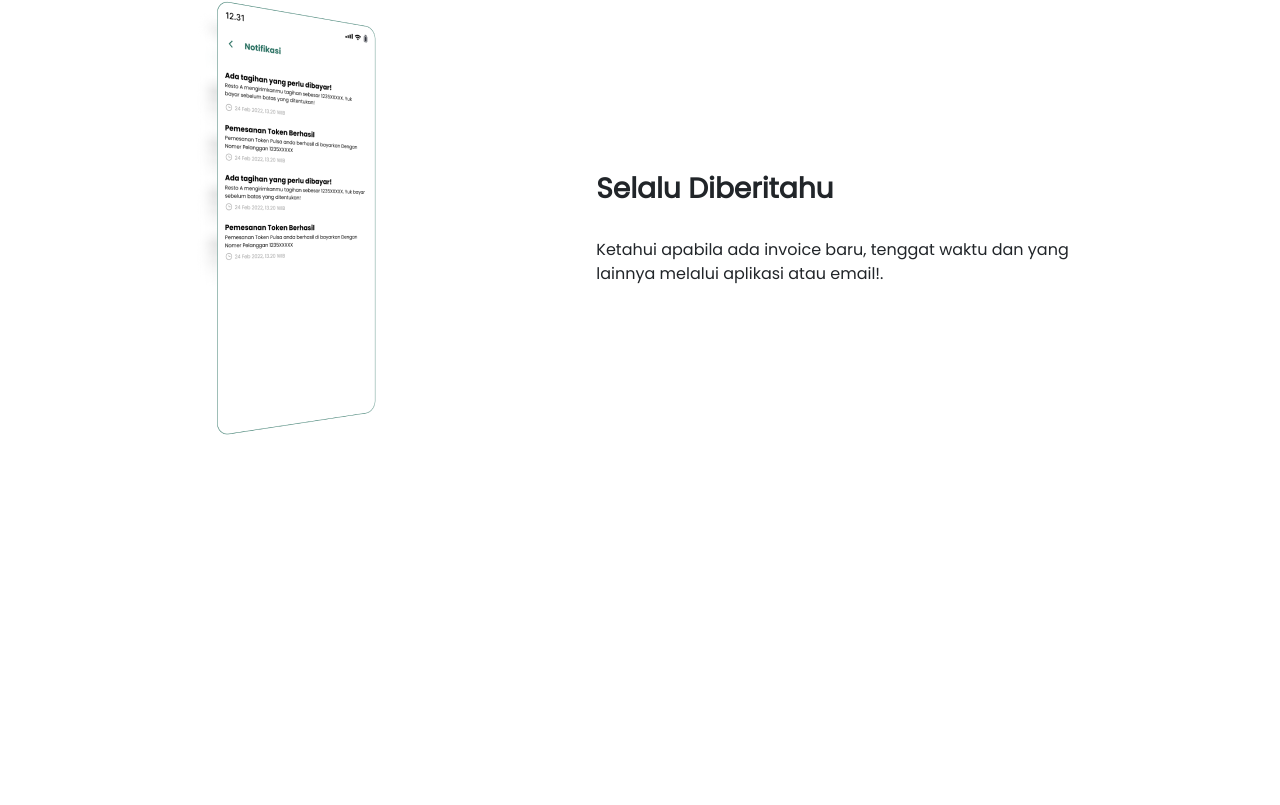
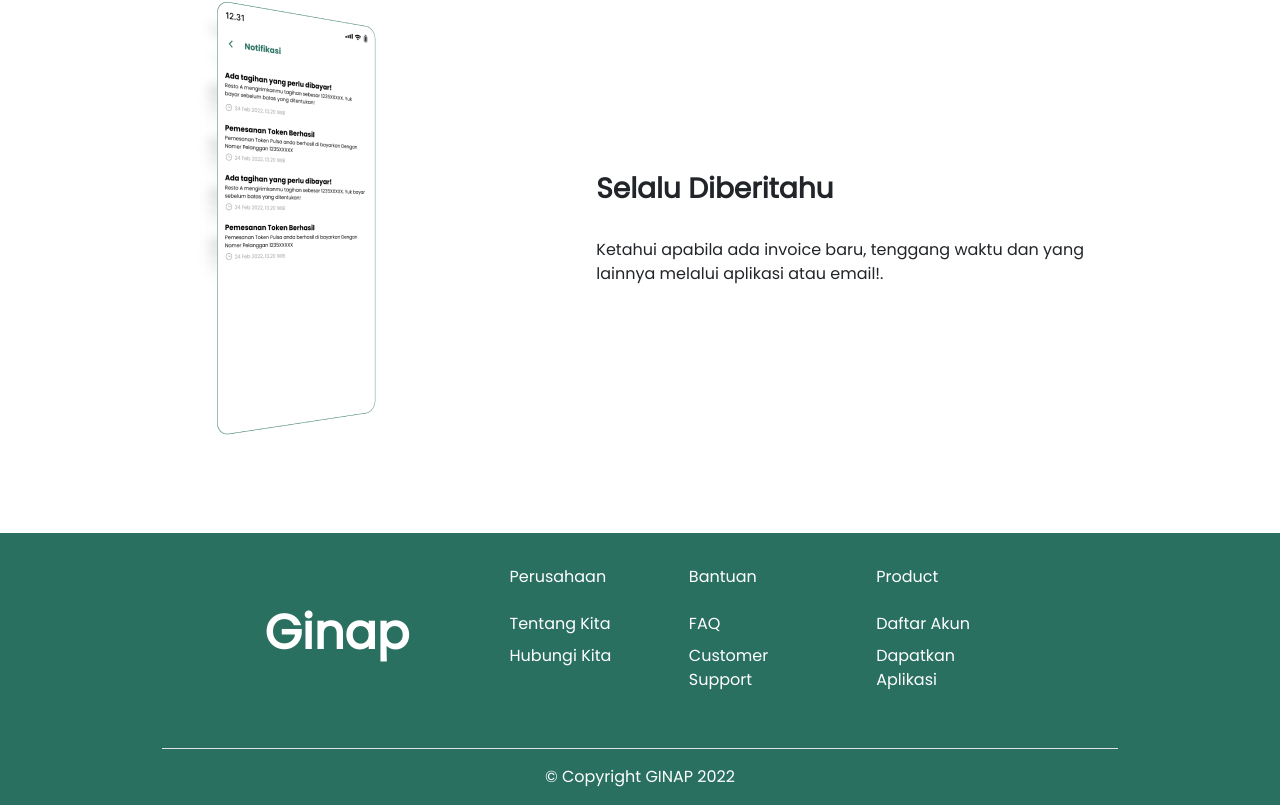
Before and after one commit to Team-20-Alterra/front-end, a React (Create React App) app in the folder fe-generate-invoice/: page / in a window 1280 px wide. Shown: the part 2660-3465 px from the top of the page. Before the commit the page ends 3193 px from the top, so only its background shows below. Built offline with nearby package versions, Linux system fonts and the light colour scheme.

Commit message:
feat: add Footer

```diff
--- a/fe-generate-invoice/src/assets/style/style.css
+++ b/fe-generate-invoice/src/assets/style/style.css
@@ -26,6 +26,9 @@ a {
 }
 .mt-7 {
   margin-top: 5px !important;
+}
+.py-2 {
+  padding: 32px 0 !important;
 }
 /* admin */
 .admin-header {
@@ -525,3 +528,37 @@ a {
 .header-page__navbar ul li a:hover {
   font-weight: bolder;
 }
+.footer {
+  background-color: var(--primary-color);
+  padding: 32px 150px 0 150px !important;
+  color: white;
+}
+.ginap-footer {
+  font-weight: 700;
+  font-size: 48px;
+  display: flex;
+}
+.footer-content {
+  display: flex;
+  flex-direction: row;
+  align-items: flex-start;
+  gap: 32px;
+}
+.footer-content .nav {
+  font-weight: 600 !important;
+  font-size: 16px;
+}
+.footer .row {
+  margin-bottom: 48px;
+}
+.text-copy {
+  font-weight: 400;
+  font-size: 16px;
+  margin-top: 16px;
+}
+li.head {
+  font-weight: 400 !important;
+  font-size: 16px;
+  margin-bottom: 23px !important;
+  color: #ffffff;
+}
--- a/fe-generate-invoice/src/component/Client.jsx
+++ b/fe-generate-invoice/src/component/Client.jsx
@@ -41,7 +41,7 @@ export default function Client() {
                     <img src={selaluDiberitahuImg} alt="selaluDiberitahuImg" />
                     <div className="link-lihat">
                         <h2 className="title">Selalu Diberitahu</h2>
-                        <h4 className="desc">Ketahui apabila ada invoice baru, tenggat waktu dan yang lainnya melalui aplikasi atau email!.</h4>
+                        <h4 className="desc">Ketahui apabila ada invoice baru, tenggang waktu dan yang lainnya melalui aplikasi atau email!.</h4>
                     </div>
                 </div>
             </div>
--- a/fe-generate-invoice/src/component/DashboardFeature/ButtonAddPelanggan.jsx
+++ b/fe-generate-invoice/src/component/DashboardFeature/ButtonAddPelanggan.jsx
@@ -5,12 +5,11 @@ import { toast } from 'react-toastify';
 import { useNavigate } from 'react-router';
 
 
-const ButtonAddPelanggan = () => {
+const ButtonAddPelanggan = ({ setLoading }) => {
     const [APIData, setAPIData] = useState([])
     const [searchTerm, setSearchTerm] = useState("");
     const [selectedID, setSelectedID] = useState("")
     const [searchResults, setSearchResults] = useState([]);
-    const navigate = useNavigate()
 
     useEffect(() => {
         axiosInstance.get('/role/user')
@@ -37,11 +36,12 @@ const ButtonAddPelanggan = () => {
 
     const handleTambahPelanggan = (e) => {
         e.preventDefault()
-        console.log(selectedID)
         axiosInstance.post('/add-customer', {
             user_id: selectedID
         }).then((response) => {
+            setLoading((prev) => !prev)
             if (response.status === 201) {
+
                 toast.success(response.data.message, {
                     position: "top-right",
                     autoClose: 3000,
--- /dev/null
+++ b/fe-generate-invoice/src/component/Footer.jsx
@@ -0,0 +1,46 @@
+import React from 'react'
+
+function Footer() {
+    return (
+        <div className="footer">
+            <div className="container">
+                <footer>
+                    <div className="row justify-content-center">
+                        <div className="col-md-3 d-flex align-items-center">
+                            <div className="ginap-footer">Ginap</div>
+                        </div>
+                        <div className="col-6 col-md-2 me-3">
+                            <ul className="nav flex-column">
+                                <li className="nav-item mb-2 head">Perusahaan</li>
+                                <li className="nav-item mb-2">Tentang Kita</li>
+                                <li className="nav-item mb-2">Hubungi Kita</li>
+                            </ul>
+                        </div>
+
+                        <div className="col-6 col-md-2 me-4">
+                            <ul className="nav flex-column">
+                                <li className="mb-2 head">Bantuan</li>
+                                <li className="nav-item mb-2">FAQ</li>
+                                <li className="nav-item mb-2">Customer Support</li>
+                            </ul>
+                        </div>
+
+                        <div className="col-6 col-md-2">
+                            <ul className="nav flex-column">
+                                <li className="nav-item mb-2 head">Product</li>
+                                <li className="nav-item mb-2">Daftar Akun</li>
+                                <li className="nav-item mb-2">Dapatkan Aplikasi</li>
+                            </ul>
+                        </div>
+                    </div>
+
+                    <div className="d-flex flex-column flex-sm-row justify-content-center border-top">
+                        <p className="text-copy">&copy; Copyright GINAP 2022</p>
+                    </div>
+                </footer>
+            </div>
+        </div>
+    )
+}
+
+export default Footer
--- a/fe-generate-invoice/src/component/Navbar.jsx
+++ b/fe-generate-invoice/src/component/Navbar.jsx
@@ -54,7 +54,7 @@ const Navbar = () => {
                     <div className="me-3">
                         <a className=" text-white text-decoration-none">
                             <img src={DefaultProfile} alt="Profile" className="imgNavbar rounded-circle me-1" />
-                            <strong className='TextNavbar me-2'>{profile.User.name}</strong>
+                            <strong className='TextNavbar me-2'></strong>
                         </a>
                         <HiArrowRightOnRectangle size={24} style={{ color: "white", cursor: "pointer", marginLeft: "16px" }} onClick={handleLogOut} />
                     </div>
--- a/fe-generate-invoice/src/pages/DapatkanAplikasi.jsx
+++ b/fe-generate-invoice/src/pages/DapatkanAplikasi.jsx
@@ -1,12 +1,13 @@
 import Header from "../component/Header"
 import dapatkanAplikasi from '../assets/image/Dapatkan-Aplikasi.png'
 import { DiAndroid } from 'react-icons/di'
+import Footer from "../component/Footer"
 
 export default function GetApp() {
     return (
         <>
             <Header name="Ginap" />
-            <div className="container">
+            <div className="container mb-5">
                 <div className="get-app d-flex flex-row">
                     <img src={dapatkanAplikasi} alt="dapatkanAplikasi" />
                     <div className="align-self-center">
@@ -24,6 +25,7 @@ export default function GetApp() {
                     </div>
                 </div>
             </div>
+            <Footer />
         </>
     )
 }
--- a/fe-generate-invoice/src/pages/Dashboard/PelangganPage.jsx
+++ b/fe-generate-invoice/src/pages/Dashboard/PelangganPage.jsx
@@ -9,13 +9,14 @@ import { toast } from 'react-toastify'
 
 const PelangganPage = () => {
   const [pelanggan, setPelanggan] = useState([])
+  const [loading, setLoading] = useState(true)
 
   useEffect(() => {
     axiosInstance.get('/add-customer/businness')
       .then((response) => {
         setPelanggan(response.data.data)
       })
-  }, [])
+  }, [loading])
 
   const handleDeleteUser = (e) => {
     e.preventDefault()
@@ -28,8 +29,7 @@ const PelangganPage = () => {
             position: "top-right",
             autoClose: 3000,
           })
-          const sisaPelanggan = pelanggan.filter(data => data.ID !== id);
-          setPelanggan(sisaPelanggan);
+          setLoading((prev) => !prev)
         } else {
           toast.error(response.data.message, {
             position: "top-right",
@@ -51,7 +51,7 @@ const PelangganPage = () => {
           <>
             <div className="subHeader d-flex align-items-center justify-content-between">
               <input type="text" className="search w-25" placeholder="Cari" />
-              <ButtonAddPelanggan />
+              <ButtonAddPelanggan setLoading={setLoading} />
             </div>
             <ListPelanggan pelanggan={pelanggan} handleDeleteUser={handleDeleteUser} />
           </>
--- a/fe-generate-invoice/src/pages/Index.jsx
+++ b/fe-generate-invoice/src/pages/Index.jsx
@@ -4,6 +4,7 @@ import { Link } from "react-router-dom";
 import heroImg from '../assets/image/hero.png'
 import Admin from "../component/Admin";
 import Client from "../component/Client";
+import Footer from "../component/Footer";
 
 export default function Home() {
     const tipeUser = ["klien", "admin"];
@@ -50,6 +51,7 @@ export default function Home() {
                     {myShow === "klien" && (<Client />)}
                 </div>
             </div>
+            <Footer />
         </>
     )
 }
```
